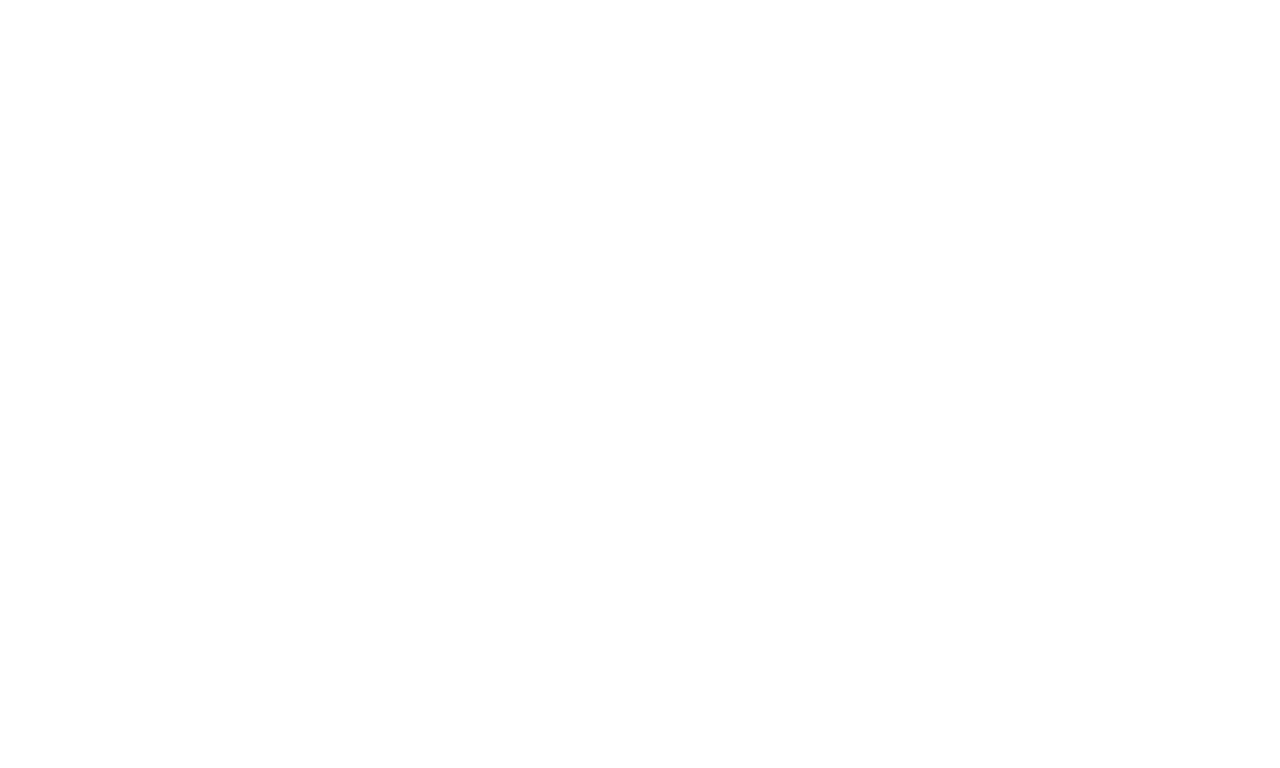
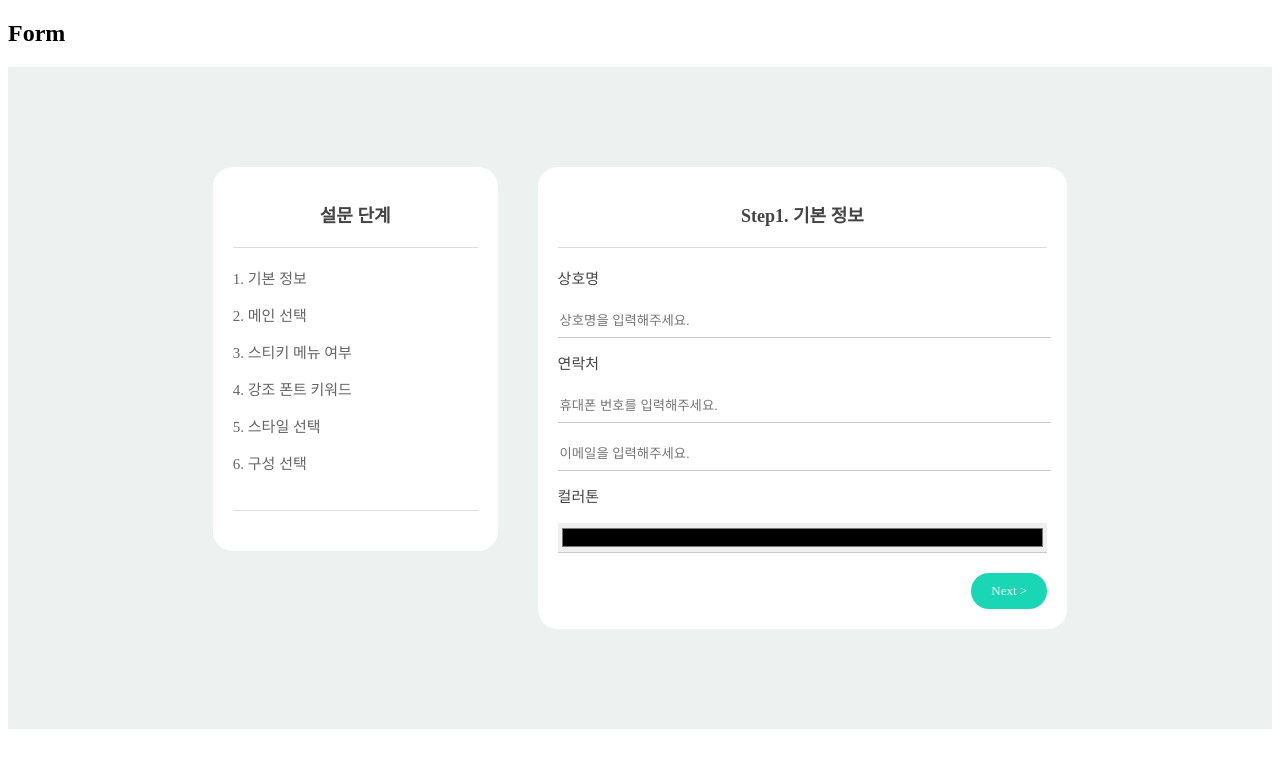
Before and after one commit to yejinsohn/form_publishing, a plain HTML site: page index.html in a window 1280 px wide. Drawn offline with Linux system fonts and the light colour scheme; a web font is replaced by a local one.

Commit message:
메뉴 구성&기본정보 입력

```diff
--- /dev/null
+++ b/css/form.css
@@ -0,0 +1,116 @@
+@import url(//spoqa.github.io/spoqa-han-sans/css/SpoqaHanSansNeo.css);
+
+#form-page {
+    background-color: #edf2f1;
+    padding: 80px 0;
+    overflow: hidden;
+}
+#form-page .main-container {
+    padding: 20px;
+    display: flex;
+    justify-content: center;
+    gap: 40px;
+}
+#form-page .main-container article {
+    background-color: #fff;
+    padding: 20px;
+    border-radius: 20px;
+}
+
+/* 메뉴 style */
+#form-page .menu-box {
+    width: 20%;
+    height: 30%;
+}
+#form-page .menu-box .title {
+    font-family: 'Spoqa Han Sans Neo', 'sans-serif';
+    font-weight: bold;
+    font-size: 18px;
+    line-height: 22px;
+    text-align: center;
+    color: #444444;
+    margin-bottom: 20px;
+    padding-bottom: 20px;
+    border-bottom: 1px solid #ddd;
+}
+#form-page .menu-box .menu-text {
+    font-family: 'Spoqa Han Sans Neo', 'sans-serif';
+    font-weight: normal;
+    font-size: 15px;
+    line-height: 22px;
+    color: #656565;
+    margin-bottom: 20px;
+    padding-bottom: 20px;
+    border-bottom: 1px solid #ddd;
+}
+
+/* 설문 폼 style */
+#form-page .form-box {
+    width: 40%;
+    height: auto;
+}
+#form-page .form-box .title {
+    font-family: 'Spoqa Han Sans Neo', 'sans-serif';
+    font-weight: bold;
+    font-size: 18px;
+    line-height: 22px;
+    text-align: center;
+    color: #444444;
+    margin-bottom: 20px;
+    padding-bottom: 20px;
+    border-bottom: 1px solid #ddd;
+}
+
+#form-page .form-box .menu-area {
+    font-family: 'Spoqa Han Sans Neo', 'sans-serif';
+    font-weight: normal;
+    font-size: 15px;
+    line-height: 22px;
+    color: #444444;
+    margin-bottom: 20px;
+    padding-bottom: 20px;
+}
+
+/* input-box style */
+#form-page .form-box .menu-area #input-box {
+    width: 100%;
+    height: 30px;
+    border-top: none;
+    border-left: none;
+    border-right: none;
+    border-bottom: 1px solid #c9c9c9;
+}
+
+input:focus {
+    outline:none;
+}
+
+/* button style */
+#form-page .form-box #next-btn {
+    font-family: 'Spoqa Han Sans Neo', 'sans-serif';
+    font-weight: normal;
+    font-size: 13px;
+    /* display: inline-flex;
+    justify-content: center; */
+    padding: 10px 20px;
+    color: #fcfcfc;
+    background: #19d6b4;
+    margin-top: 20px;
+    border-radius: 100px;
+    border: none;
+    float: right;
+}
+#form-page .form-box #pre-btn {
+    font-family: 'Spoqa Han Sans Neo', 'sans-serif';
+    font-weight: normal;
+    font-size: 13px;
+    /* display: inline-flex;
+    justify-content: center; */
+    padding: 10px 20px;
+    color: #fcfcfc;
+    background: #19d6b4;
+    margin-top: 20px;
+    border-radius: 100px;
+    border: none;
+    float: left;
+}
--- a/index.html
+++ b/index.html
@@ -7,8 +7,74 @@
     <meta name="format-detection" content="telephone=no">
     <meta http-equiv="imagetoolbar" content="no">
     <meta http-equiv="X-UA-Compatible" content="IE=Edge">
+
+    <link href="css/form.css" rel="stylesheet">
 </head>
 <body>
+    <section>
+        <h2>Form</h2>
+    </section>
+    <section id="form-page">
+        <div class="main-container">
+            <!-- 메뉴 -->
+            <article class="menu-box">
+                <p class="title">설문 단계</p>
+                <div class="menu-text">
+                    <p class="menu active">1. 기본 정보</p>
+                    <p class="menu">2. 메인 선택</p>
+                    <p class="menu">3. 스티키 메뉴 여부</p>
+                    <p class="menu">4. 강조 폰트 키워드</p>
+                    <p class="menu">5. 스타일 선택</p>
+                    <p class="menu">6. 구성 선택</p>
+                </div>
+            </article>
 
+            <!-- 설문폼 -->
+            <article class="form-box">
+                <div class="menu-area" style="display: block;">
+                    <p class="title">Step1. 기본 정보</p>
+                    <div>
+                        <form>
+                            <div>
+                                <p>상호명</p>
+                                    <input id="input-box" type="text" placeholder="상호명을 입력해주세요."; required>
+                            </div>
+                            <div>
+                                <p>연락처</p>
+                                    <p><input id="input-box" type="tel" placeholder="휴대폰 번호를 입력해주세요." required></p>
+                                    <p><input id="input-box" type="email" placeholder="이메일을 입력해주세요." required></p>
+                            </div>
+                            <div>
+                                <p>컬러톤</p>
+                                    <input id="input-box" type="color">
+                            </div>
+                            <div class="btn">
+                                <button id="next-btn" onclick="">Next ></button>
+                            </div>
+                        </form>
+                    </div>
+                </div>
+                <div class="menu-area" style="display: none;">
+                    <p class="title">Step2. 메인</p>
+                    <div class="btn">
+                        <button id="pre-btn" onclick="">previous</button>
+                        <button id="next-btn" onclick="">Next ></button>
+                    </div>
+                </div>
+                <div class="menu-area" style="display: none;">
+                    <p class="title">Step3. 스티키 메뉴</p>
+                </div>
+                <div class="menu-area" style="display: none;">
+                    <p class="title">Step4. 폰트</p>
+                </div>
+                <div class="menu-area" style="display: none;">
+                    <p class="title">Step5. 스타일</p>
+                </div>
+                <div class="menu-area" style="display: none;">
+                    <p class="title">Step6. 구성</p>
+                </div>
+            </article>
+        </div>
+    </section>
 </body>
 </html>
```
